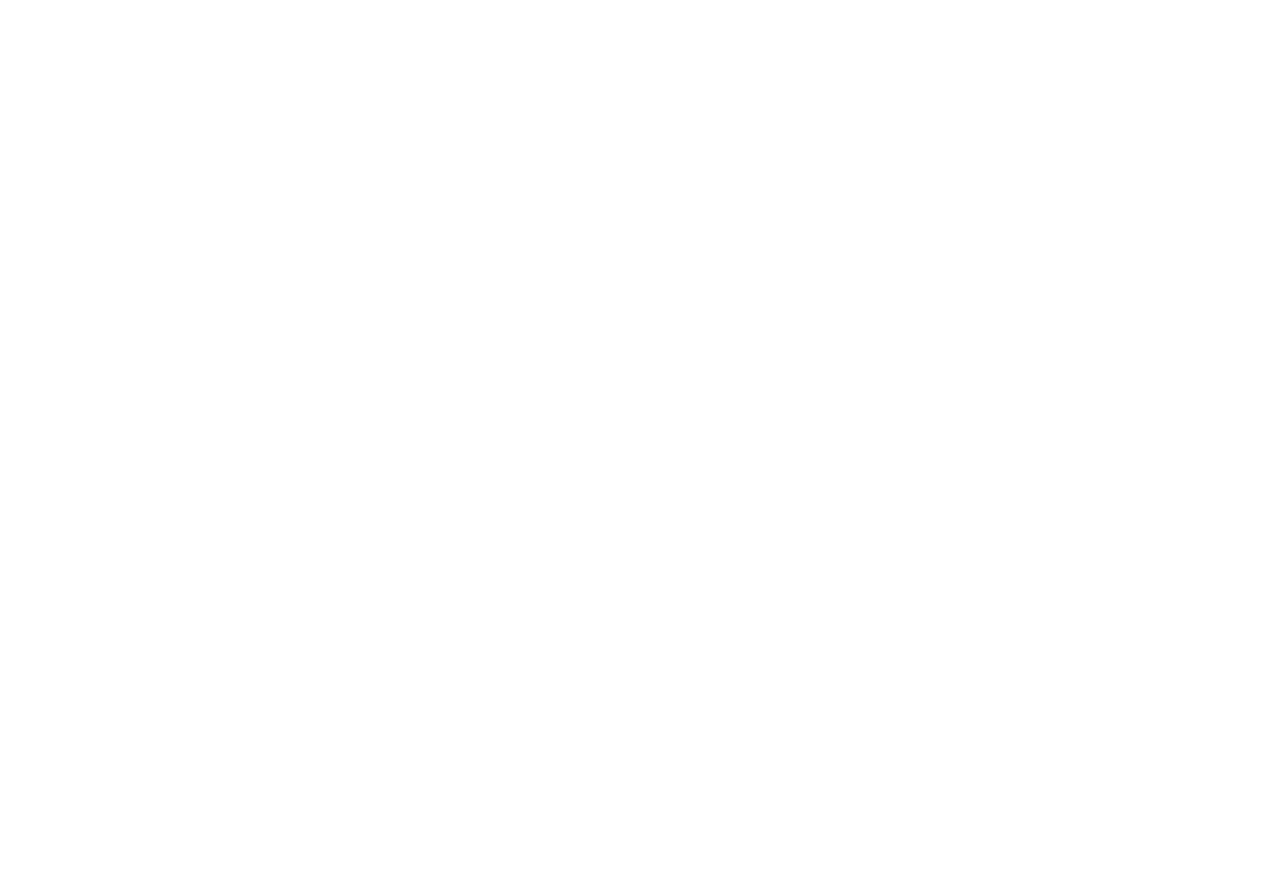
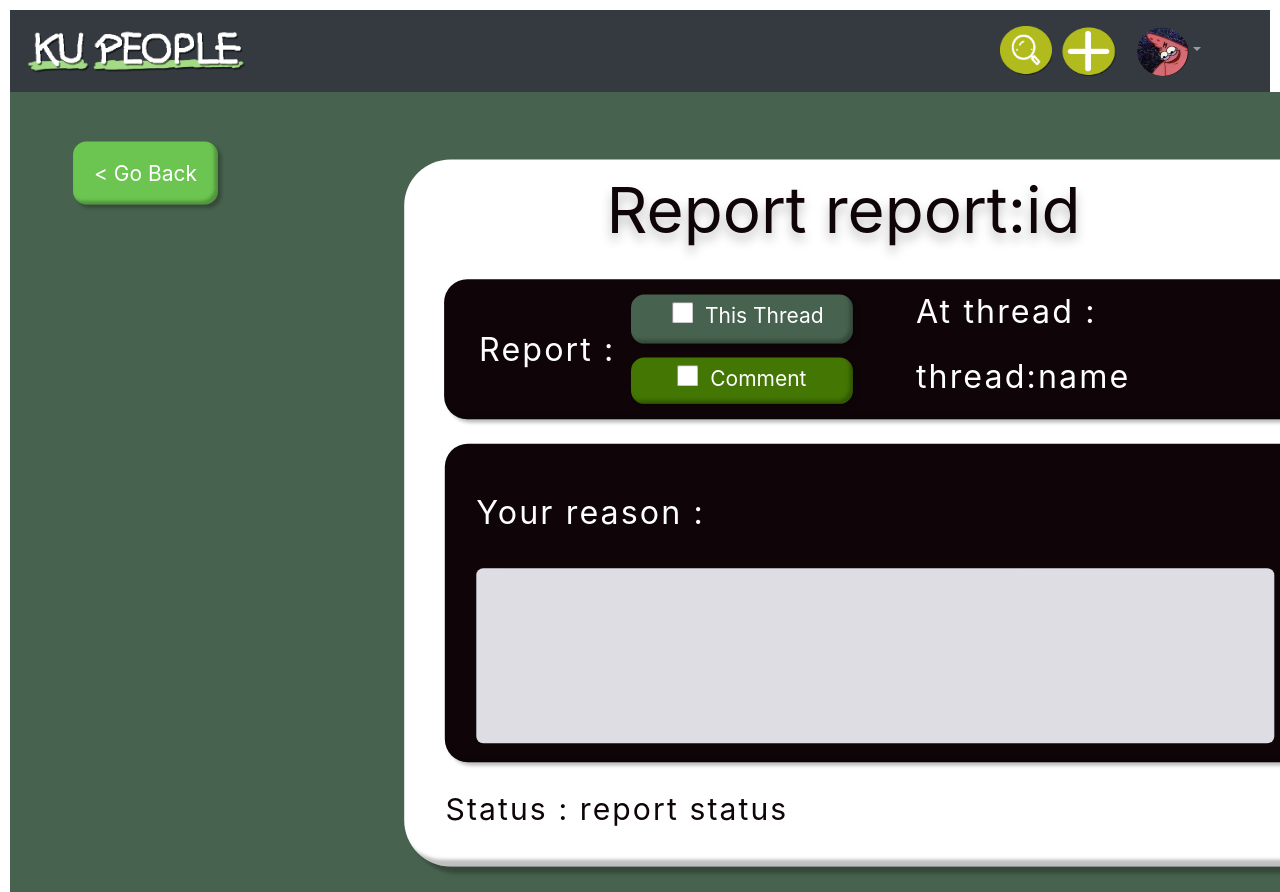
Before and after one commit to qqunx9999/KPP_Frontend, a React (Create React App) app in the folder frontend/: page /ReadReport in a window 1280 px wide. Before the commit the page ends 800 px from the top, so only its background shows below. Built offline with nearby package versions, Linux system fonts and the light colour scheme.

Commit message:
ReadReport - firast time upload css and tsx

```diff
--- /dev/null
+++ b/frontend/src/CSSsource/ReadReport.css
@@ -0,0 +1,205 @@
+.rReport-bigframe {
+    width: 100%;
+    height: 100%;
+    overflow: hidden;
+    background: var(--Theme6, #47624f);
+    margin: 0;
+    position: absolute;
+  }
+
+.rReport_goback_button {
+    background: var(--Theme5, #6cc551); /* Green */
+    border-radius: 19px;
+    color: white;
+    width: 207px;
+    height: 90px;
+    text-align: center;
+    text-decoration: none;
+    display: inline-block;
+    font-size: 30px;
+    box-shadow: 5px 5px 5px 0px rgba(0, 0, 0, 0.25), inset -5px -5px 5px 0px rgba(0,0,0,0.25);
+    position: absolute;
+    top: 4.5%;
+    left: 2.5%;
+    transform: scale(0.7, 0.7);
+    border-width: 0px;
+  }
+
+.rReport_whiteframe {
+    width: 1348px;
+    height: 1010px;
+    overflow: visible;
+    background: var(--Theme1, #ffffff);
+    box-shadow: 10px 10px 5px 0px rgba(0, 0, 0, 0.25), inset -10px -10px 5px 0px rgba(0,0,0,0.25);
+    border-radius: 66px;
+    position: absolute;
+    top: -10.5%;
+    left: 15%;
+    transform: scale(0.7, 0.7);
+  }
+
+.rReport_report-id_ {
+    width: 777px;
+    height: 129px;
+    overflow: visible;
+    text-shadow: 0px 10px 15px rgba(0, 0, 0, 0.25);
+    font-family: "Inter", sans-serif;
+    color: var(--Theme3, #0f0508);
+    font-size: 91px;
+    letter-spacing: 0px;
+    line-height: 1.2;
+    position: absolute;
+    top: 18px;
+    left: 289px;
+  }
+
+.rReport_sel-frame {
+    width: 1233px;
+    height: 200px;
+    overflow: visible;
+    background: var(--Theme3, #0f0508);
+    box-shadow: inset -5px -5px 5px 0px rgba(0, 0, 0, 0.25), 5px 5px 5px 0px rgba(0,0,0,0.25);
+    border-radius: 33px;
+    position: absolute;
+    top: 171px;
+    left: 57px;
+  }
+
+.rReport_report_ {
+    width: 230px;
+    height: 138px;
+    overflow: visible;
+    font-family: "Inter", sans-serif;
+    color: #ffffff;
+    font-size: 46px;
+    letter-spacing: 3px;
+    line-height: 3;
+    position: absolute;
+    top: 31px;
+    left: 50px;
+  }
+
+.rReport_threadname {
+    width: 380px;
+    height: 184px;
+    overflow: visible;
+    font-family: "Inter", sans-serif;
+    color: #ffffff;
+    font-size: 46px;
+    letter-spacing: 3px;
+    line-height: 2;
+    position: absolute;
+    top: 0px;
+    left: 674px;
+  }
+
+.rReport_selthread_button {
+    width: 317px;
+    height: 70px;
+    overflow: visible;
+    background: var(--Theme6, #47624f);
+    box-shadow: 5px 5px 5px 0px rgba(0, 0, 0, 0.25), inset -5px -5px 5px 0px rgba(0,0,0,0.25);
+    border-radius: 19px;
+    position: absolute;
+    top: 22px;
+    left: 267px;
+    border-width: 0px;
+    border-radius: 19px;
+    text-align: center;
+    font-size: 30px;
+    line-height: 2;
+    color: white;
+  }
+
+.rReport_selthread_square {
+    background-color: rgb(255, 255, 255);
+    border-width: 0px;
+    width: 30px;
+    height: 30px;
+}
+
+.rReport_selcm_button {
+    width: 317px;
+    height: 66px;
+    overflow: visible;
+    background: var(--Theme4, #447604);
+    box-shadow: 5px 5px 5px 0px rgba(0, 0, 0, 0.25), inset -5px -5px 5px 0px rgba(0,0,0,0.25);
+    border-radius: 19px;
+    color: white;
+    text-align: center;
+    display: inline-block;
+    position: absolute;
+    top: 112px;
+    left: 267px;
+    border-width: 0px;
+    line-height: 2;
+    font-size: 30px;
+  }
+
+.rReport_selcm_square {
+    background-color: rgb(255, 255, 255);
+    border-width: 0px;
+    width: 30px;
+    height: 30px;
+}
+
+.rReport_reasonframe {
+    width: 1232px;
+    height: 455px;
+    overflow: visible;
+    background: var(--Theme3, #0f0508);
+    box-shadow: inset -5px -5px 5px 0px rgba(0, 0, 0, 0.25), 5px 5px 5px 0px rgba(0,0,0,0.25);
+    border-radius: 33px;
+    position: absolute;
+    top: 406px;
+    left: 58px;
+  }
+
+.rReport_your-reason_ {
+    width: 341px;
+    height: 138px;
+    overflow: visible;
+    font-family: "Inter", sans-serif;
+    color: #ffffff;
+    font-size: 46px;
+    letter-spacing: 3px;
+    line-height: 3;
+    position: absolute;
+    top: 28px;
+    left: 45px;
+  }
+
+.rReport_reason_input {
+    background-color: rgb(221, 221, 227);
+    font-size: 22;
+    color: "#333333";
+    border: rgba(0,0,0,0);
+    border-width: 1;
+    /*focusColor=#09F*/
+    /*focused:false*/
+    font: false;
+    font-family: "";
+    /*keyboard:""*/
+    /*multiLine:false*/
+    padding: 12;
+    /*password:false*/
+    border-radius: 10px;
+    width: 411px;
+    position: absolute;
+    top: 178px;
+    left: 45px;
+}
+
+.rReport_status {
+    width: 642px;
+    height: 86px;
+    overflow: visible;
+    font-family: "Inter", sans-serif;
+    color: var(--Theme3, #0f0508);
+    font-size: 43px;
+    letter-spacing: 3px;
+    line-height: 2;
+    position: absolute;
+    top: 885px;
+    left: 59px;
+  }
--- a/frontend/src/Pages/ReadReport.tsx
+++ b/frontend/src/Pages/ReadReport.tsx
@@ -1,11 +1,32 @@
 import React from 'react';
+import { useHistory, useParams } from 'react-router';
 import { Link } from "react-router-dom";
+import '../CSSsource/ReadReport.css';
+import Navigtion from '../component/NavBar';
+import ReadReportForm from '../component/ReadReportForm';
 
 function ReadReport() {
 
+  const history = useHistory();
+  const temp = {
+    "margin": "10px",
+  };
 
   return (
-    <div>
+    <div style={ temp }>
+      <Navigtion />
+      <div className="rReport-bigframe">
+        <button className="rReport_goback_button" onClick={ history.goBack }>&lt; Go Back</button>
+        <div className="rReport_whiteframe">
+          <div className="rReport_report-id_">
+            Report report:id
+          </div>
+          <ReadReportForm />
+          <div className="rReport_status">
+            Status : report status
+          </div>
+        </div>
+      </div>
 
     </div>
   );
--- /dev/null
+++ b/frontend/src/component/ReadReportForm.tsx
@@ -0,0 +1,44 @@
+import React from 'react';
+import { Formik, Form, Field } from 'formik';
+import '../CSSsource/ReadReport.css';
+
+type LoginFormProps = {
+    loginCallBack?: () => void,
+  };
+
+function ReadReportForm(props: LoginFormProps) {
+    return (
+        <Formik
+            initialValues= {{rReportThread: '' , rReportComment: '' , reason: ''}}
+            onSubmit={async (values, actions) => {
+                actions.setSubmitting(false);
+            } }
+        >
+            {({ isSubmitting }) => (
+                <Form>
+                    <div className="rReport_sel-frame">
+                        <div className="rReport_report_">Report :</div>
+                        <div className="rReport_threadname">
+                            At thread : <br /> thread:name
+                        </div>
+                        <div className="rReport_selthread_button">
+                            &nbsp; <Field type="checkbox" name="rReportThread" button className="rReport_selthread_square"/>
+                            &nbsp; This Thread
+                        </div>
+                        <div className="rReport_selcm_button">
+                            <Field type="checkbox" name="rReportComment" button className="rReport_selcm_square" />
+                            &nbsp;  Comment
+                        </div>
+                    </div>
+                    <div className="rReport_reasonframe">
+                        <div className="rReport_your-reason_">Your reason :</div>
+                        <Field type="input" name="reason" className="rReport_reason_input" style={{ width:"1140px" , height:"250px" }}/>
+                    </div>
+
+                </Form>
+            )}
+        </Formik>
+    );
+}
+
+export default ReadReportForm;
```
